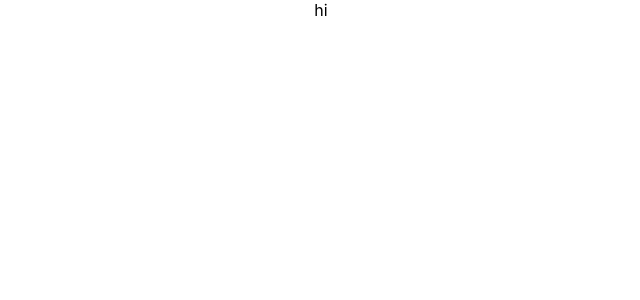
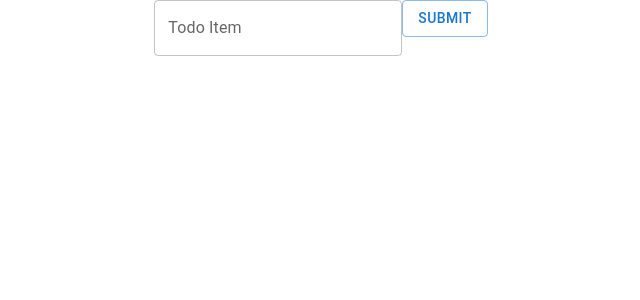
Before and after one commit to soyoooni/todolist, a React (Create React App) app: page / in a window 1280 px wide. Shown: the top 300 px of the page, without its empty margins (319-959 px from the left). Built offline with nearby package versions, Linux system fonts and the light colour scheme.

Commit message:
버튼까지 만듬

```diff
--- a/src/App.js
+++ b/src/App.js
@@ -1,7 +1,22 @@
 import './App.css';
+import { useState } from 'react';
+import TextField from '@mui/material/TextField';
+import Button from '@mui/material/Button';
 
 const TodoItemInputField = (props) => {
-  return(<div>hi</div>);
+  const [input, setInput] =useState("");
+  console.log(input);
+
+  return(<div>
+    <TextField
+    id="todo-item-input"
+    label="Todo Item"
+    variant="outlined"
+    onChange={(e) => setInput(e.target.value)}
+    value={input}
+    />
+    <Button variant='outlined'>Submit</Button>
+  </div>);
 }
 
 function App() {
```
